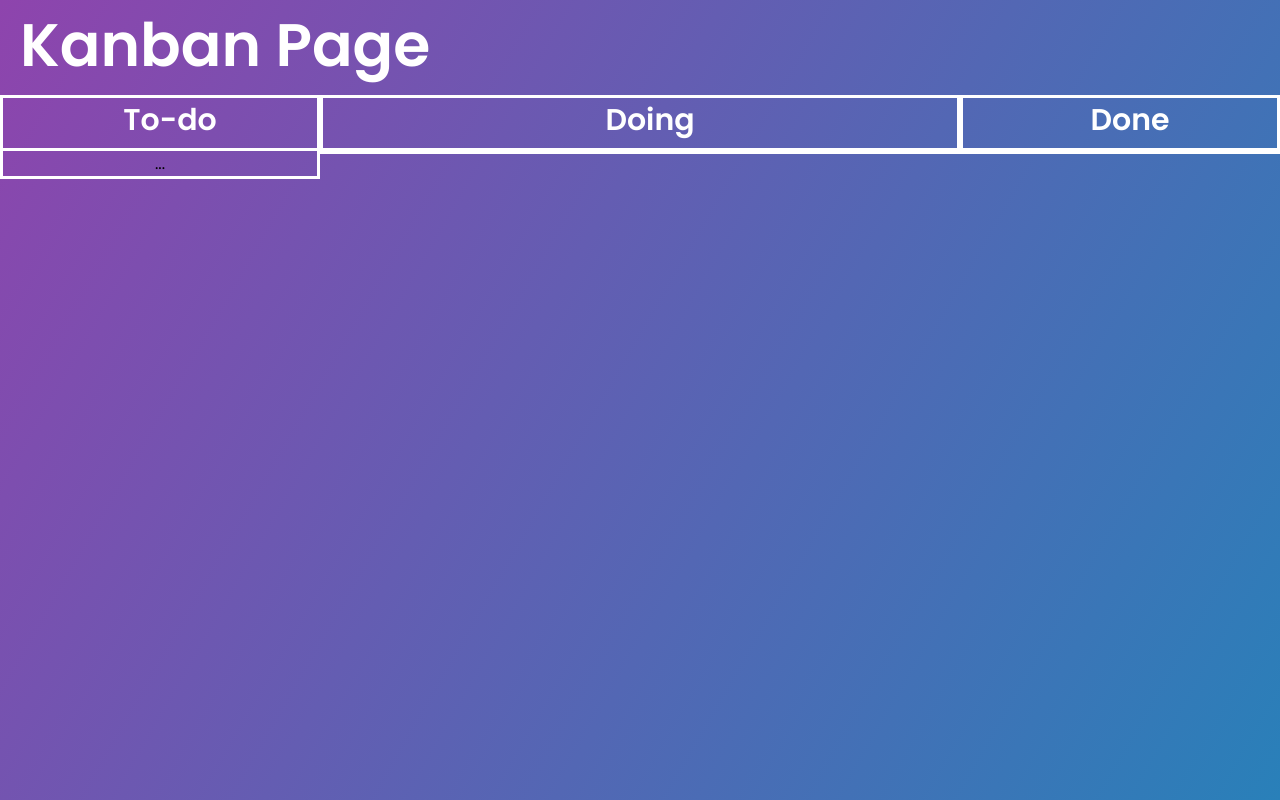
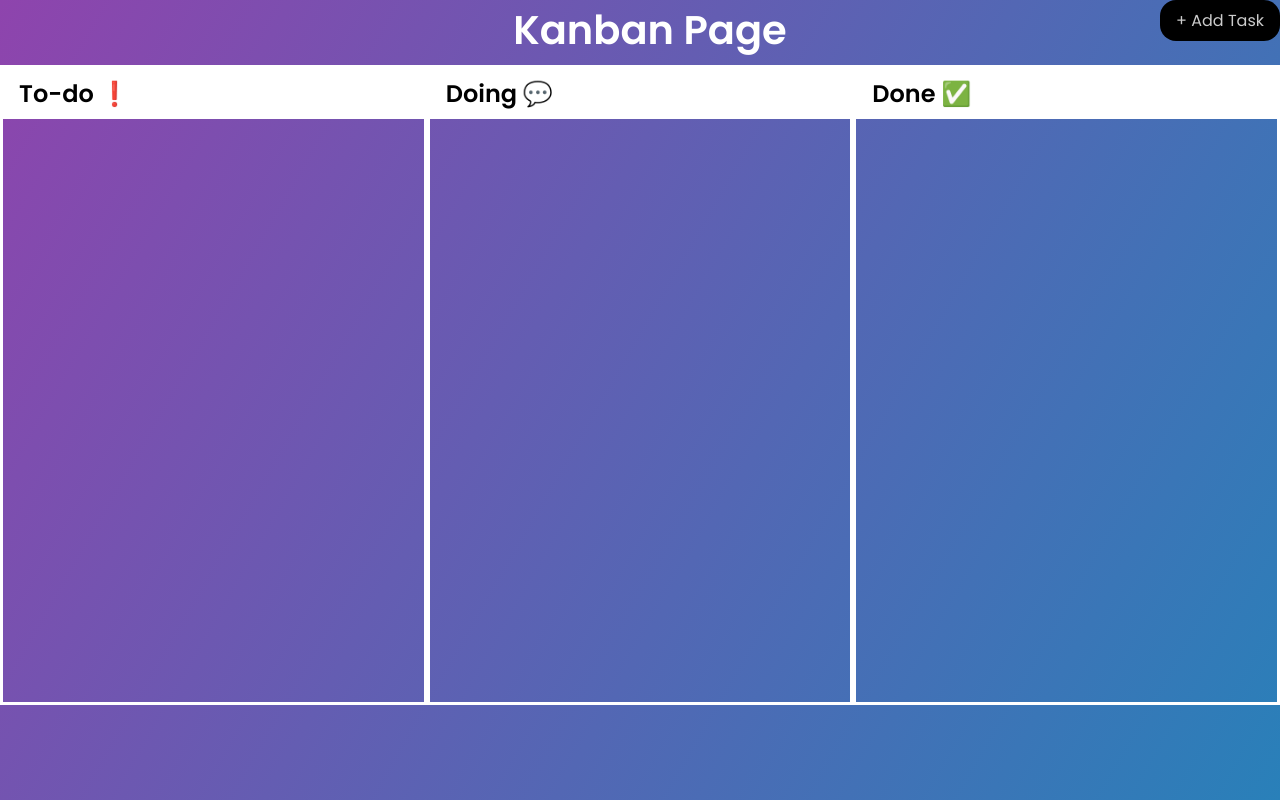
Before and after one commit to NigelTXH/trello_like_website, a Flask app: page /kanban in a window 1280 px wide. Run offline with Flask 2, Linux system fonts and the light colour scheme.

Commit message:
update code on kanban.html and css

```diff
--- a/static/css/main.css
+++ b/static/css/main.css
@@ -644,55 +644,65 @@ color: #868e94;
 }
 
 .kanban_page h1{
-  text-align: left;
+  text-align: center;
   padding-left: 20px;
   padding-bottom: 5px;
-  font-size: 60px;
+  font-size: 40px;
   color: white;
 }
 
-.Todo{
-  float: left;
-  text-align: center;
-  border: 3px solid white;
-  width:25%;
-  height: max-content;
+.kanban_page body{
+  min-height: 100vh;
+  display: flex;
+  justify-content: center;
+  align-items: center;
 }
 
-.Todo h2{
-  padding-left: 20px;
-  padding-bottom: 5px;
-  border-bottom: 3px solid white;
-  font-size: 30px;
-  color: white;
+.todo-container
+{
+  height: 80vh;
+  display: flex;
+  justify-content: center;
+
 }
 
-.Doing{
-  float: left;
-  text-align: center;
+.status{
+  width: 33.33%;
+  position: relative;
   border: 3px solid white;
-  width:50%;
+  padding: 60px 1rem 0.5rem;
 }
 
-.Doing h2{
-  padding-left: 20px;
-  padding-bottom: 5px;
-  border-bottom: 3px solid white;
-  font-size: 30px;
-  color: white;
+.status h2{
+  position: absolute;
+  top: 0;
+  Left: 0;
+  margin: 0;
+  width: 100%;
+  padding: 0.5rem 1rem;
+  color: black;
+  background-color: white;
+
+
 }
 
-.Done{
-  float: right;
-  text-align: center;
-  border: 3px solid white;
-  width:25%;
+#add_btn {
+  padding: 0.5rem 1rem;
+  background-color: black;
+  outline: none;
+  border: none;
+  font-size: 1rem;
+  color:#ccc;
+  /* margin: 0.5rem 0; */
+  border-radius: 16px;
+  cursor: pointer;
+  position: absolute;
+  top: 0;
+  right: 0;
+
 }
 
-.Done h2{
-  padding-left: 20px;
-  padding-bottom: 5px;
-  border-bottom: 3px solid white;
-  font-size: 30px;
-  color: white;
+#add_btn:hover {
+  transform: scale(1.1);
+  transition: 0.3s ease-in-out;
 }
--- a/templates/kanban.html
+++ b/templates/kanban.html
@@ -7,20 +7,22 @@
 
 {%block body %}
 <div class="kanban_page">
+    <button id="add_btn" data-target-modal="#todo_form">+ Add Task</button>
     <h1>Kanban Page</h1>
-    <div class="Todo">
-        <h2>To-do</h2>
-        <div>
-            <body>
-                ...
-            </body>
+    <body>
+        <div class="todo-container" >
+            <div class="status">
+                <h2>To-do &#10071</h2>
+                <div>
+                </div>
+            </div>
+            <div class="status">
+                <h2>Doing &#128172</h2>
+            </div>
+            <div class="status">
+                <h2>Done &#9989</h2>
         </div>
-    </div>
-    <div class="Doing">
-        <h2>Doing</h2>
-    </div>
-    <div class="Done">
-        <h2>Done</h2>
-    </div>
+</body>
+</div>
 </div>
 {% endblock %}
```
